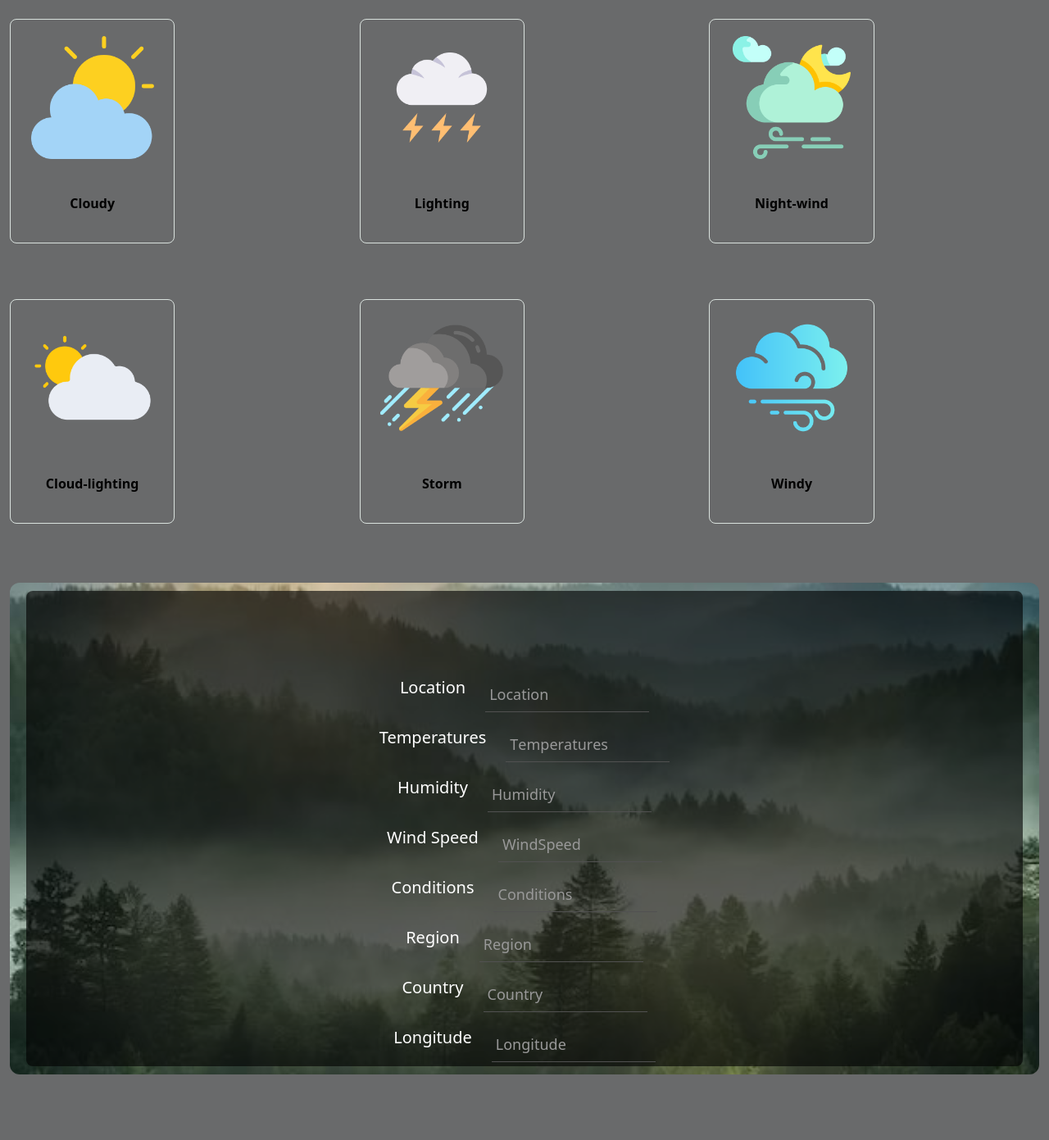
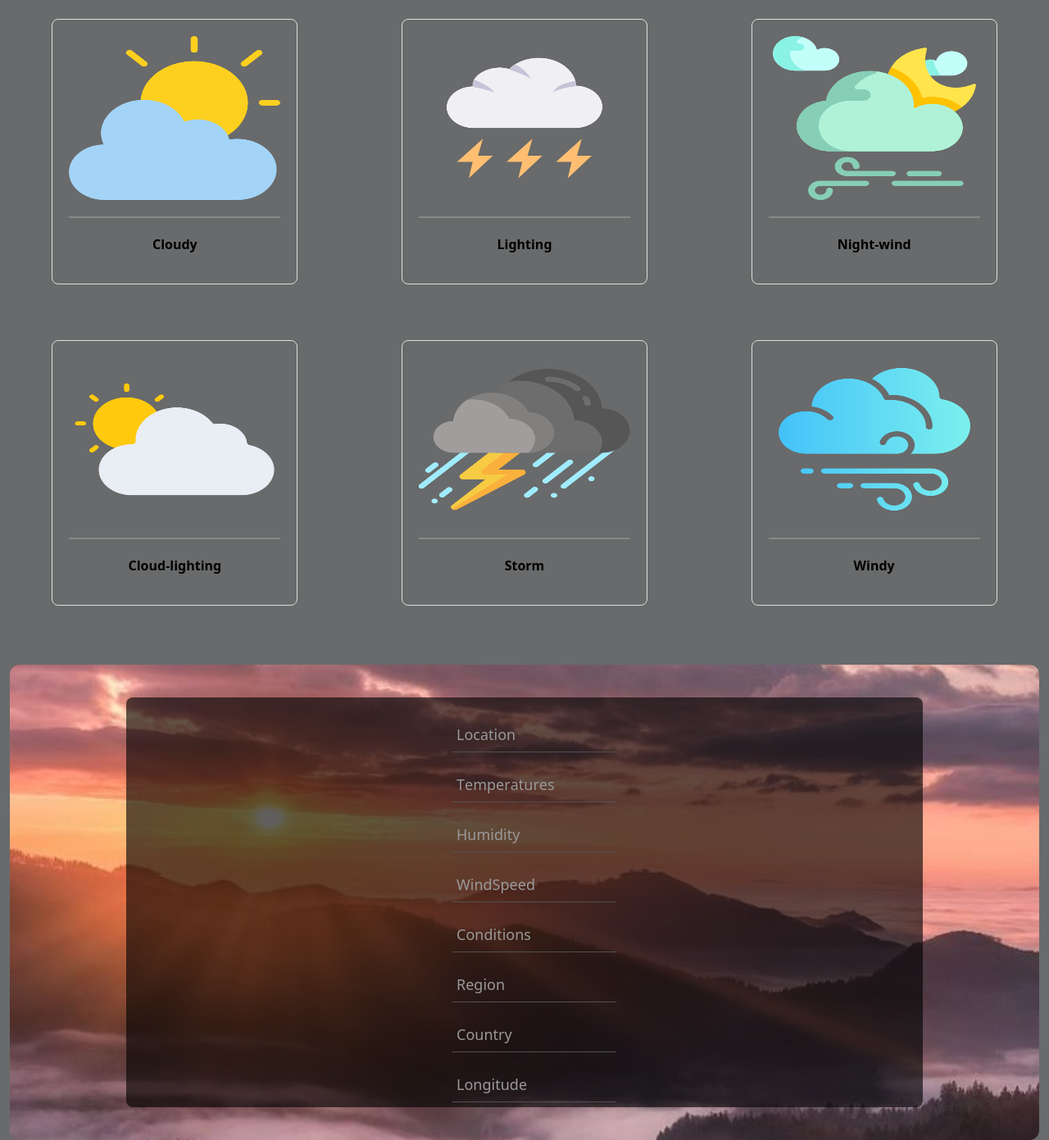
Before and after one commit to IsurikaDaniel/Weather-App, a plain HTML site: page index.html in a window 1280 px wide. Shown: the part 801-2192 px from the top of the page at 82% size. Before the commit the page ends 2112 px from the top, so only its background shows below. Drawn offline with nearby package versions, Linux system fonts and the light colour scheme; a web font is replaced by a local one.

Commit message:
all new changes added

```diff
--- a/index.html
+++ b/index.html
@@ -69,9 +69,9 @@
   <h2 class="mt-5"> Current Weather</h2>
 
   <div class="container-fluid text-center">
-    <div class="row justify-content-center mt-4">
+    <div class="row mt-4 cardrow justify-content-center">
 
-      <div class="col-md-4 mb-4">
+      <div class="col-md-4 mb-4 d-flex justify-content-center">
         <div class="order-card">
           <img src="Wether img/cloudy.png" class="card-img-top cardImg" alt="Cloudy">
           <hr>
@@ -81,7 +81,7 @@
         </div>
       </div>
 
-      <div class="col-md-4 mb-4">
+      <div class="col-md-4 mb-4 d-flex justify-content-center">
         <div class="order-card">
           <img src="Wether img/lighting.png" class="card-img-top cardImg" alt="Lighting">
           <hr>
@@ -91,7 +91,7 @@
         </div>
       </div>
 
-      <div class="col-md-4 mb-4">
+      <div class="col-md-4 mb-4 d-flex justify-content-center">
         <div class="order-card">
           <img src="Wether img/night-wind.png" class="card-img-top cardImg" alt="Night-wind">
           <hr>
@@ -104,7 +104,7 @@
 
     <div class="row justify-content-center mt-4">
 
-      <div class="col-md-4 mb-4">
+      <div class="col-md-4 mb-4 d-flex justify-content-center">
         <div class="order-card">
           <img src="Wether img/partly-cloudy.png" class="card-img-top cardImg" alt="Cloud-lighting">
           <hr>
@@ -114,7 +114,7 @@
         </div>
       </div>
 
-      <div class="col-md-4 mb-4">
+      <div class="col-md-4 mb-4 d-flex justify-content-center">
         <div class="order-card">
           <img src="Wether img/storm.png" class="card-img-top cardImg" alt="storm">
           <hr>
@@ -124,7 +124,7 @@
         </div>
       </div>
 
-      <div class="col-md-4 mb-4">
+      <div class="col-md-4 mb-4 d-flex justify-content-center">
         <div class="order-card">
           <img src="Wether img/windy.png" class="card-img-top cardImg" alt="windy">
           <hr>
@@ -144,7 +144,7 @@
         <!-- location input desplay  -->
         <div class="row mt-3">
           <div class="col">
-            <span>Location</span>
+            <!-- <span>Location</span> -->
           </div>
           <div class="col">
             <div class="wave-group">
@@ -168,7 +168,7 @@
         <!-- Temperatures input desplay  -->
         <div class="row mt-3">
           <div class="col">
-            <span>Temperatures</span>
+            <!-- <span>Temperatures</span> -->
           </div>
           <div class="col">
             <div class="wave-group">
@@ -196,7 +196,7 @@
         <!-- Humidity input desplay  -->
         <div class="row mt-3">
           <div class="col">
-            <span>Humidity</span>
+            <!-- <span>Humidity</span> -->
           </div>
           <div class="col">
             <div class="wave-group">
@@ -220,7 +220,7 @@
         <!-- Wind Speed input desplay  -->
         <div class="row mt-3">
           <div class="col">
-            <span>Wind Speed</span>
+            <!-- <span>Wind Speed</span> -->
           </div>
           <div class="col">
             <div class="wave-group">
@@ -245,7 +245,7 @@
         <!-- Conditions input desplay  -->
         <div class="row mt-3">
           <div class="col">
-            <span>Conditions</span>
+            <!-- <span>Conditions</span> -->
           </div>
           <div class="col">
             <div class="wave-group">
@@ -270,7 +270,7 @@
         <!-- Region input desplay  -->
         <div class="row mt-3">
           <div class="col">
-            <span>Region</span>
+            <!-- <span>Region</span> -->
           </div>
           <div class="col">
             <div class="wave-group">
@@ -291,7 +291,7 @@
         <!-- Country input desplay  -->
         <div class="row mt-3">
           <div class="col">
-            <span>Country</span>
+            <!-- <span>Country</span> -->
           </div>
           <div class="col">
             <div class="wave-group">
@@ -313,7 +313,7 @@
         <!-- Longitude input desplay  -->
         <div class="row mt-3">
           <div class="col">
-            <span>Longitude</span>
+            <!-- <span>Longitude</span> -->
           </div>
           <div class="col">
             <div class="wave-group">
--- a/style.css
+++ b/style.css
@@ -215,14 +215,20 @@ h2 {
 
 }
 
+.cardrow {
+  display: flex;
+  justify-content: center;
+  flex-wrap: wrap;
+}
+
 .order-card {
   margin-top: 20px;
   border: 1px solid #dae2de;
   border-radius: 8px;
   color: #000000;
   padding: 20px;
-  width: 50%;
-  justify-items: center;
+  width: 100%;
+  max-width: 300px;
   text-align: center;
 }
 
@@ -233,22 +239,24 @@ h2 {
 }
 
 .cardImg {
-  height: 150px;
+  height: 200px;
   width: 100px;
 }
 
 
 .wheatherUpdate {
-  background: url('Wether img/nextMain.jpeg') no-repeat center center/cover;
-  height: 600px;
+  background: url('Wether img/Best\ HD\ Sunset\ Images\ Free\ Download.jpeg') no-repeat center center/cover;
+  height: 580px;
   padding: 20px;
   border-radius: 12px;
   position: relative;
   margin-top: 30px;
   display: flex;
-  align-items: center;
+  justify-content: center; /* Center horizontally */
+  align-items: center; /* Center vertically */
   color: white;
 }
+
 
 .WUpdate {
   background-color: rgba(0, 0, 0, 0.616);
@@ -256,14 +264,15 @@ h2 {
   text-align: left;
   padding: 5px;
   border-radius: 8px;
-  height: 580px;
-  max-width: 100%;
+  height: 500px;
+  max-width: 80%; /* Ensure the width is constrained */
   width: 100%;
   display: flex;
   flex-direction: column;
-  justify-content: end;
+  justify-content: center;
   align-items: center;
 }
+
 
 /* Input desplay */
 .wave-group {
```
Also changed, not shown: Wether img/Best HD Sunset Images Free Download.jpeg (added), Wether img/Mountains in low clouds at sunrise in summer_ Aerial view.jpeg (added), Wether img/example.jpeg (added).
